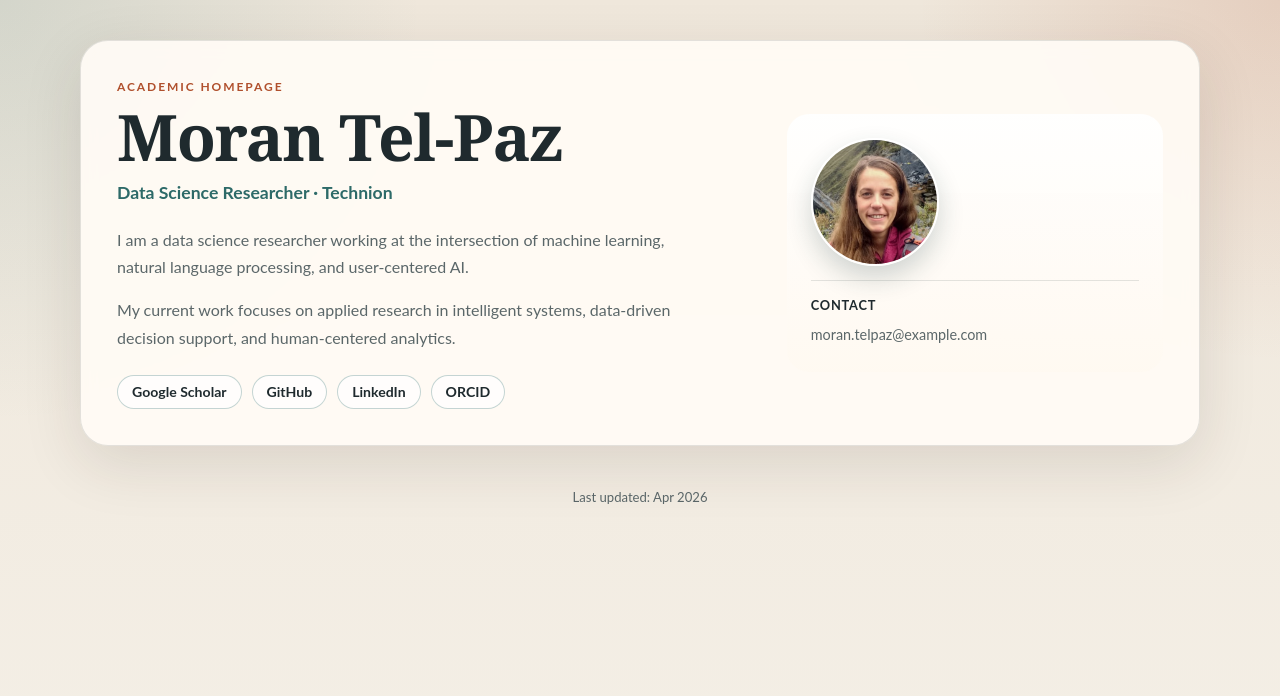
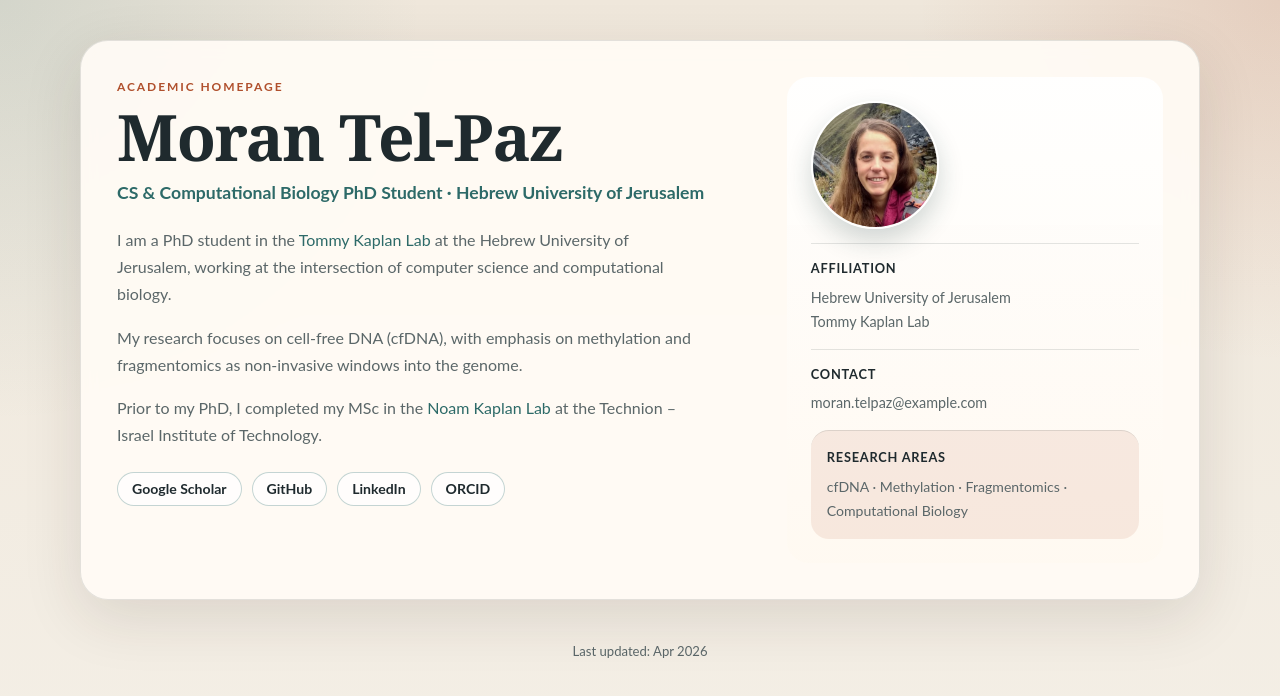
Before and after one commit to MoranTelPaz/MoranTelPaz.github.io, a plain HTML site: page index.html in a window 1280 px wide. Drawn offline with Linux system fonts and the light colour scheme.

Commit message:
Fill in Moran's real bio, affiliation, and research areas

```diff
--- a/index.html
+++ b/index.html
@@ -2,9 +2,9 @@
 <html lang="en">
 <head>
   <meta http-equiv="Content-Type" content="text/html; charset=UTF-8" />
-  <title>Moran Tel-Paz | Data Science Researcher</title>
+  <title>Moran Tel-Paz | PhD Student, Hebrew University</title>
   <meta name="author" content="Moran Tel-Paz" />
-  <meta name="description" content="Moran Tel-Paz is a data science researcher working at the intersection of machine learning, NLP, and user-centered AI." />
+  <meta name="description" content="Moran Tel-Paz is a CS &amp; Computational Biology PhD student at the Hebrew University of Jerusalem, researching cfDNA, methylation, and fragmentomics." />
   <meta name="viewport" content="width=device-width, initial-scale=1" />
   <link rel="canonical" href="https://morantelpaz.github.io/" />
   <link rel="stylesheet" type="text/css" href="stylesheet.css" />
@@ -51,15 +51,16 @@
     <div class="hero-copy">
       <p class="eyebrow">Academic Homepage</p>
       <h1>Moran Tel-Paz</h1>
-      <p class="hero-role">Data Science Researcher &middot; Technion</p>
+      <p class="hero-role">CS &amp; Computational Biology PhD Student &middot; Hebrew University of Jerusalem</p>
       <div class="hero-text">
         <p>
-          I am a data science researcher working at the intersection of machine learning,
-          natural language processing, and user-centered AI.
+          I am a PhD student in the <a target="_blank" rel="noopener noreferrer" href="https://www.kaplanlab.com/">Tommy Kaplan Lab</a> at the Hebrew University of Jerusalem, working at the intersection of computer science and computational biology.
         </p>
         <p>
-          My current work focuses on applied research in intelligent systems, data-driven
-          decision support, and human-centered analytics.
+          My research focuses on cell-free DNA (cfDNA), with emphasis on methylation and fragmentomics as non-invasive windows into the genome.
+        </p>
+        <p>
+          Prior to my PhD, I completed my MSc in the <a target="_blank" rel="noopener noreferrer" href="https://noamkaplanlab.github.io/">Noam Kaplan Lab</a> at the Technion &ndash; Israel Institute of Technology.
         </p>
       </div>
 
@@ -79,8 +80,18 @@
         </div>
 
         <div class="stat-block">
+          <span class="stat-label">Affiliation</span>
+          <p>Hebrew University of Jerusalem<br/>Tommy Kaplan Lab</p>
+        </div>
+
+        <div class="stat-block">
           <span class="stat-label">Contact</span>
           <p><a href="mailto:moran.telpaz@example.com">moran.telpaz@example.com</a></p>
+        </div>
+
+        <div class="stat-block accent-block">
+          <span class="stat-label">Research Areas</span>
+          <p>cfDNA &middot; Methylation &middot; Fragmentomics &middot; Computational Biology</p>
         </div>
 
 
```
